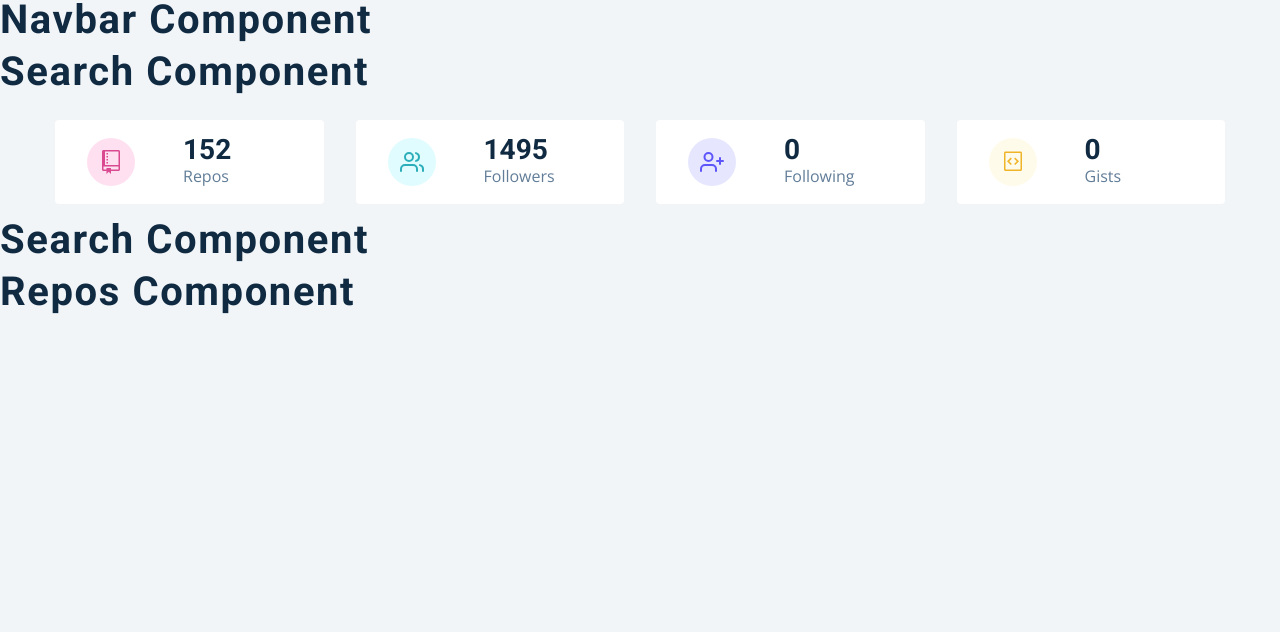
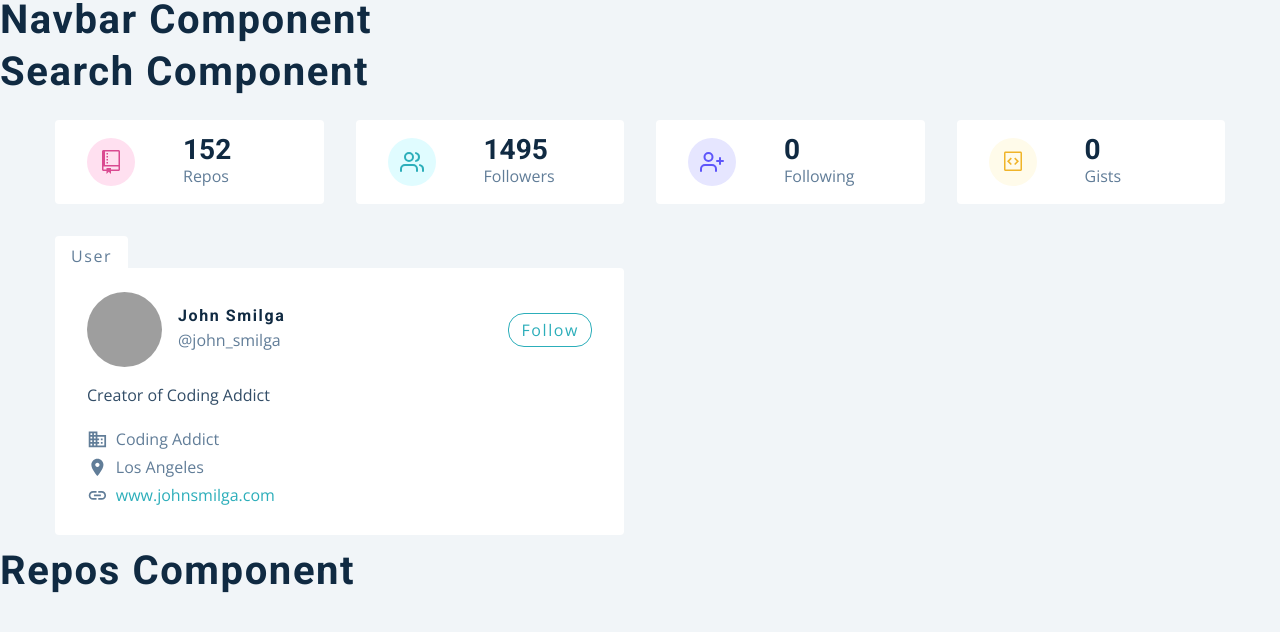
Before and after one commit to jojowabbit/react-githubusersdb, a React (Create React App) app: page / in a window 1280 px wide. Shown: the top 632 px of the page. Built offline with nearby package versions, Linux system fonts and the light colour scheme; grey boxes are pictures that could not be loaded.

Commit message:
Card & User component

```diff
--- a/src/components/Card.js
+++ b/src/components/Card.js
@@ -1,9 +1,46 @@
-import React from 'react';
-import { GithubContext } from '../context/context';
-import styled from 'styled-components';
-import { MdBusiness, MdLocationOn, MdLink } from 'react-icons/md';
+import React, { useContext } from "react";
+import { GithubContext } from "../context/context";
+import styled from "styled-components";
+import { MdBusiness, MdLocationOn, MdLink } from "react-icons/md";
 const Card = () => {
-  return <h2>card component</h2>;
+  const { githubUser } = useContext(GithubContext);
+  const {
+    avatar_url,
+    html_url,
+    name,
+    company,
+    blog,
+    bio,
+    location,
+    twitter_username,
+  } = githubUser;
+  return (
+    <Wrapper>
+      <header>
+        <img src={avatar_url} alt={name} />
+        <div>
+          <h4>{name}</h4>
+          <p>@{twitter_username || "john doe"}</p>
+        </div>
+        <a href={html_url}>follow</a>
+      </header>
+      <p className="bio">{bio}</p>
+      <div className="links">
+        <p>
+          <MdBusiness />
+          {company}
+        </p>
+        <p>
+          <MdLocationOn />
+          {location}
+        </p>
+        <a href={`https://${blog}`}>
+          <MdLink />
+          {blog}
+        </a>
+      </div>
+    </Wrapper>
+  );
 };
 const Wrapper = styled.article`
   background: var(--clr-white);
@@ -13,7 +50,7 @@
   border-bottom-right-radius: var(--radius);
   position: relative;
   &::before {
-    content: 'user';
+    content: "user";
     position: absolute;
     top: 0;
     left: 0;
--- a/src/components/User.js
+++ b/src/components/User.js
@@ -1,9 +1,15 @@
-import React from 'react';
-import styled from 'styled-components';
-import Card from './Card';
-import Followers from './Followers';
+import React from "react";
+import styled from "styled-components";
+import Card from "./Card";
+import Followers from "./Followers";
 const User = () => {
-  return <h2>search component</h2>;
+  return (
+    <section className="section">
+      <Wrapper className="section-center">
+        <Card />
+      </Wrapper>
+    </section>
+  );
 };
 
 const Wrapper = styled.div`
```
